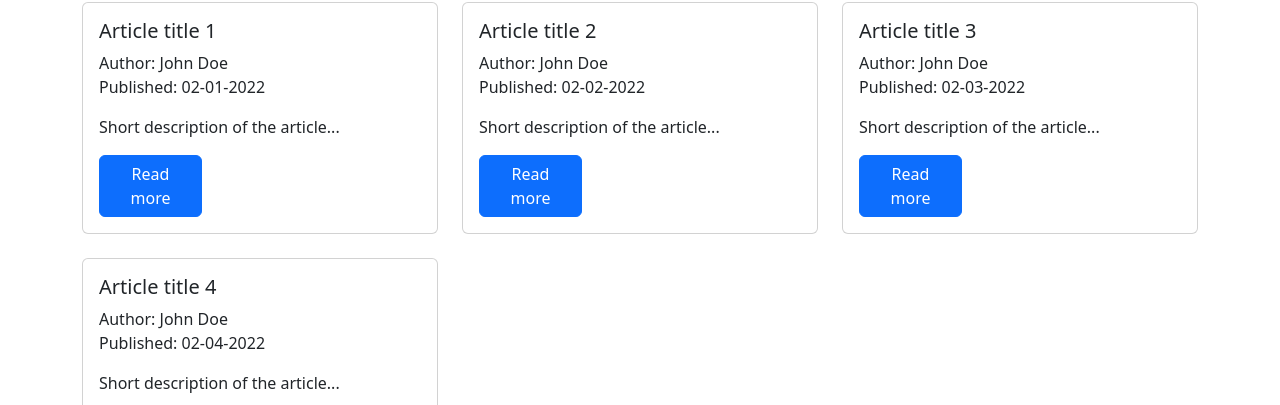
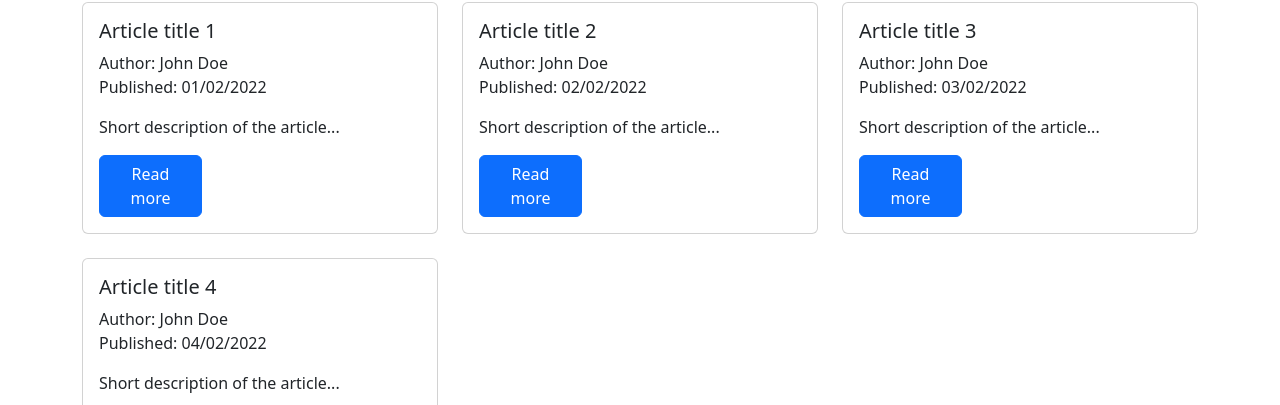
Before and after one commit to slawomirtoporek/react-blog, a React (Create React App) app: page / in a window 1280 px wide. Shown: the part 168-573 px from the top of the page. Built offline with nearby package versions, Linux system fonts and the light colour scheme.

Commit message:
Add the DatePicker component to the PostForm component

```diff
--- a/package.json
+++ b/package.json
@@ -11,6 +11,7 @@
     "prop-types": "^15.8.1",
     "react": "^18.2.0",
     "react-bootstrap": "2.8.0",
+    "react-datepicker": "4.3.0",
     "react-dom": "^18.2.0",
     "react-quill": "1.3.5",
     "react-redux": "8.1.2",
--- a/src/components/features/PostForm/PostForm.js
+++ b/src/components/features/PostForm/PostForm.js
@@ -3,12 +3,14 @@ import { useState } from 'react';
 import { Form, Button } from 'react-bootstrap';
 import ReactQuill from 'react-quill';
 import 'react-quill/dist/quill.snow.css';
+import DatePicker from "react-datepicker";
+import "react-datepicker/dist/react-datepicker.css";
 
 const PostForm = ({ action, actionText, ...props }) => {
 
   const [title, setTitle] = useState(props.title || '');
   const [author, setAuthor] = useState(props.author || '');
-  const [publishedDate, setPublishedDate] = useState(props.publishedDate || '');
+  const [publishedDate, setPublishedDate] = useState(new Date() || '');
   const [shortDescription, setShortDescription] = useState(props.shortDescription || '');
   const [content, setContent] = useState(props.content || '');
 
@@ -30,10 +32,10 @@ const PostForm = ({ action, actionText, ...props }) => {
         <Form.Control type="text" placeholder="Enter author"
           value={author} onChange={(e) => setAuthor(e.target.value)}/>
       </Form.Group>
-      <Form.Group className="mb-3  w-50" controlId="publishedDate">
+      <Form.Group className="mb-3 w-50" controlId="publishedDate">
         <Form.Label>Published</Form.Label>
-        <Form.Control type="text" placeholder="Enter date"
-          value={publishedDate} onChange={(e) => setPublishedDate(e.target.value)}/>
+        <DatePicker placeholder="Enter date" selected={publishedDate}
+          onChange={(date) => setPublishedDate(date)}/>
       </Form.Group>
       <Form.Group className="mb-3" controlId="shortDescription">
         <Form.Label>Short description</Form.Label>
--- a/src/components/pages/Home/Home.js
+++ b/src/components/pages/Home/Home.js
@@ -4,6 +4,7 @@ import { getAllPosts } from "../../../redux/postsRedux";
 import { Button, Card, Col, Row } from "react-bootstrap";
 import { Link } from "react-router-dom";
 import { useNavigate } from "react-router-dom";
+import dateToStr from "../../../utils/dateToStr";
 
 const Home = () => {
 
@@ -26,7 +27,7 @@ const Home = () => {
             <Card className="p-3">
               <Card.Title className="fs-5">{post.title}</Card.Title>
               <Card.Text  className="m-0"><span className={styles.headerBold}>Author:</span> {post.author}</Card.Text>
-              <Card.Text><span className={styles.headerBold}>Published:</span> {post.publishedDate}</Card.Text>
+              <Card.Text><span className={styles.headerBold}>Published:</span> {dateToStr(post.publishedDate)}</Card.Text>
               <Card.Text>{post.shortDescription}</Card.Text>
               <Link to={`/post/${post.id}`}>
                 <Button className={styles.btn} variant="primary">Read more</Button>
--- a/src/components/pages/Post/Post.js
+++ b/src/components/pages/Post/Post.js
@@ -5,6 +5,7 @@ import { Row, Col, Card, Button, Container } from "react-bootstrap";
 import { Link, Navigate } from "react-router-dom";
 import styles from "./Post.module.scss";
 import RemovePost from "../RemovePost/RemovePost";
+import dateToStr from "../../../utils/dateToStr";
 
 const Post = () => {
 
@@ -21,7 +22,7 @@ const Post = () => {
             <div className={`d-flex flex-column align-items-start ${styles.boxPosts}`}>
               <Card.Title className="fs-3 mb-3">{posts.title}</Card.Title>
               <Card.Text className="m-0"><span className={styles.headerBold}>Author:</span> {posts.author}</Card.Text>
-              <Card.Text><span className={styles.headerBold}>Published:</span> {posts.publishedDate}</Card.Text>
+              <Card.Text><span className={styles.headerBold}>Published:</span> {dateToStr(posts.publishedDate)}</Card.Text>
               <Card.Text dangerouslySetInnerHTML={{ __html: posts.content }} />
             </div>
           </Col>
--- a/src/redux/initialState.js
+++ b/src/redux/initialState.js
@@ -5,7 +5,7 @@ const initialState = {
       title: 'Article title 1',
       shortDescription: 'Short description of the article...',
       content: 'Main content of the article',
-      publishedDate: '02-01-2022',
+      publishedDate: new Date('02-01-2022'),
       author: 'John Doe',
     },
     {
@@ -13,7 +13,7 @@ const initialState = {
       title: 'Article title 2',
       shortDescription: 'Short description of the article...',
       content: 'Main content of the article',
-      publishedDate: '02-02-2022',
+      publishedDate: new Date('02-02-2022'),
       author: 'John Doe',
     },
     {
@@ -21,7 +21,7 @@ const initialState = {
       title: 'Article title 3',
       shortDescription: 'Short description of the article...',
       content: 'Main content of the article',
-      publishedDate: '02-03-2022',
+      publishedDate: new Date('02-03-2022'),
       author: 'John Doe',
     },
     {
@@ -29,7 +29,7 @@ const initialState = {
       title: 'Article title 4',
       shortDescription: 'Short description of the article...',
       content: 'Main content of the article',
-      publishedDate: '02-04-2022',
+      publishedDate: new Date('02-04-2022'),
       author: 'John Doe',
     },
   ],
--- /dev/null
+++ b/src/utils/dateToStr.js
@@ -0,0 +1,8 @@
+const dateToStr = date => {
+  const day = date.getDate().toString().padStart(2, '0');
+  const month = (1 + date.getMonth()).toString().padStart(2, '0');
+  const year = date.getFullYear();
+  return day + '/' + month + '/' + year;
+};
+
+export default dateToStr;
```
Also changed, not shown: 1 other file (tests, documents, lock files or other folders).
